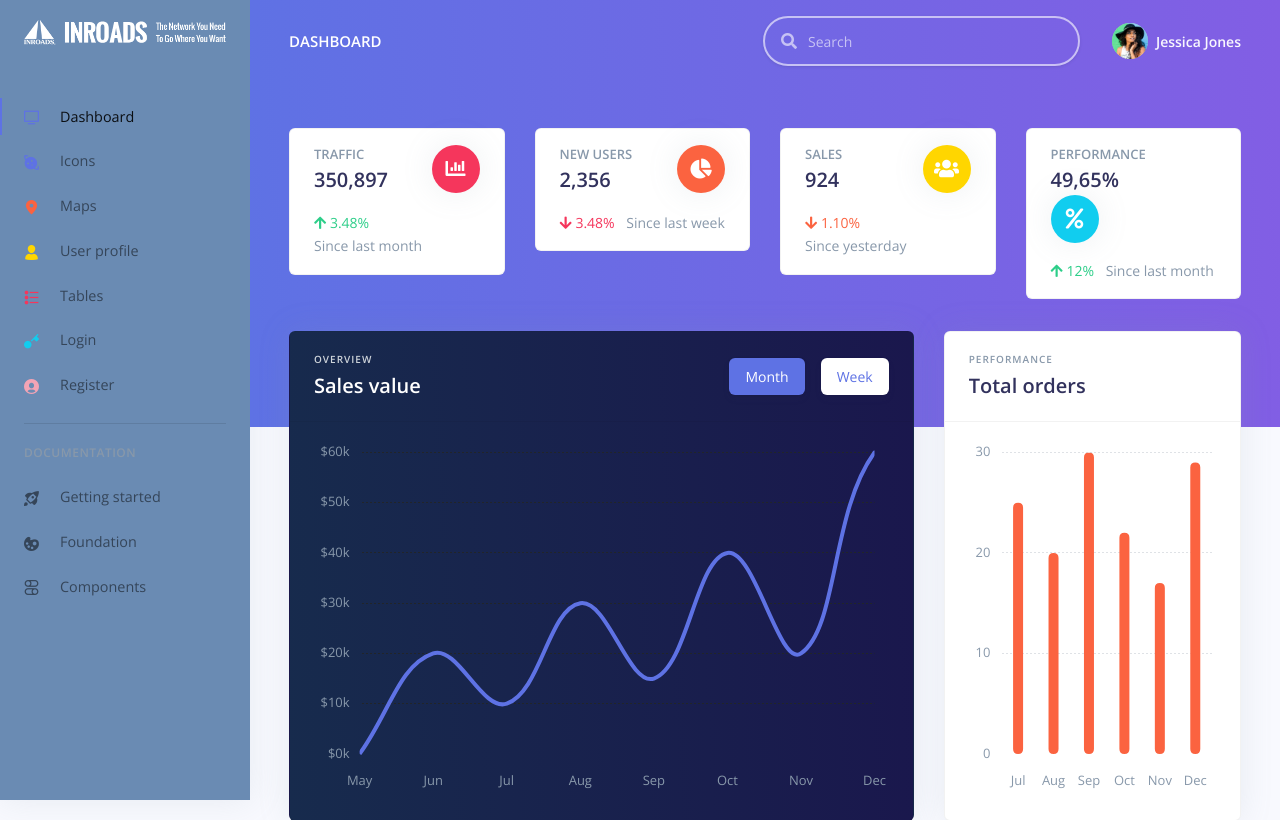
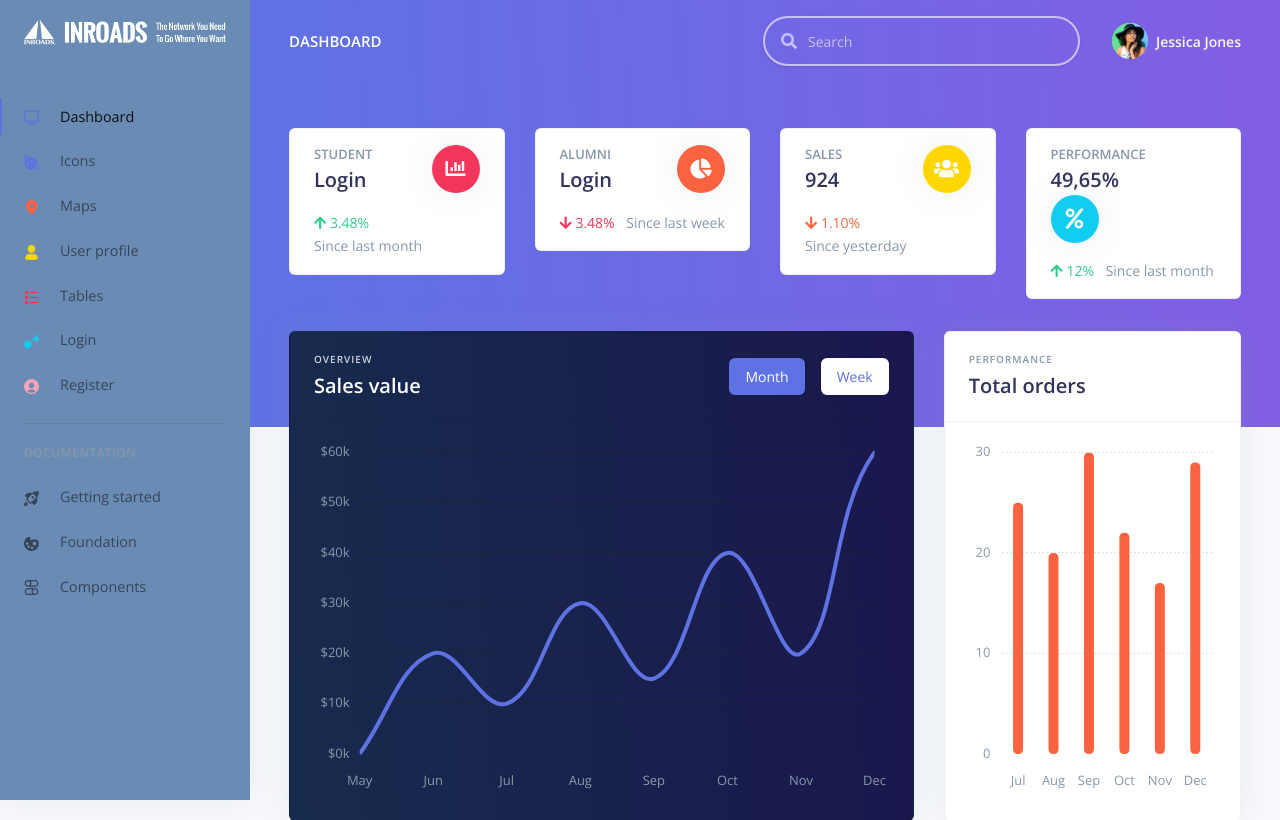
Before and after one commit to Columbus19/team-3, a Flask app: page / in a window 1280 px wide. Shown: the top 820 px of the page. Run offline with Flask 2, Linux system fonts and the light colour scheme; some libraries are stand-ins or nearby versions.

Commit message:
edit to index.html

```diff
--- a/templates/index.html
+++ b/templates/index.html
@@ -262,8 +262,8 @@
                 <div class="card-body">
                   <div class="row">
                     <div class="col">
-                      <h5 class="card-title text-uppercase text-muted mb-0">Traffic</h5>
-                      <span class="h2 font-weight-bold mb-0">350,897</span>
+                      <h5 class="card-title text-uppercase text-muted mb-0">Student</h5>
+                      <span class="h2 font-weight-bold mb-0">Login</span>
                     </div>
                     <div class="col-auto">
                       <div class="icon icon-shape bg-danger text-white rounded-circle shadow">
@@ -283,8 +283,8 @@
                 <div class="card-body">
                   <div class="row">
                     <div class="col">
-                      <h5 class="card-title text-uppercase text-muted mb-0">New users</h5>
-                      <span class="h2 font-weight-bold mb-0">2,356</span>
+                      <h5 class="card-title text-uppercase text-muted mb-0">Alumni</h5>
+                      <span class="h2 font-weight-bold mb-0">Login</span>
                     </div>
                     <div class="col-auto">
                       <div class="icon icon-shape bg-warning text-white rounded-circle shadow">
```
